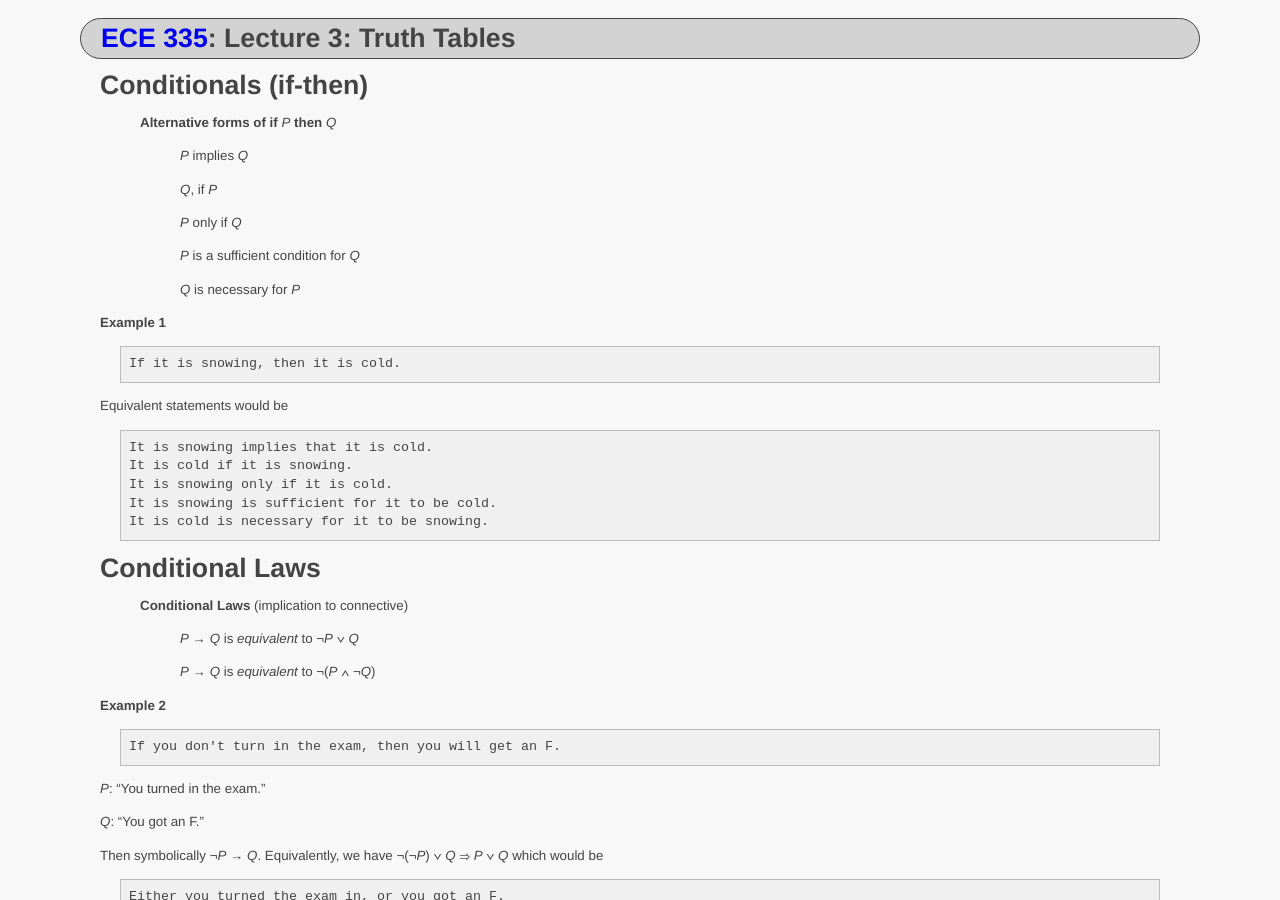
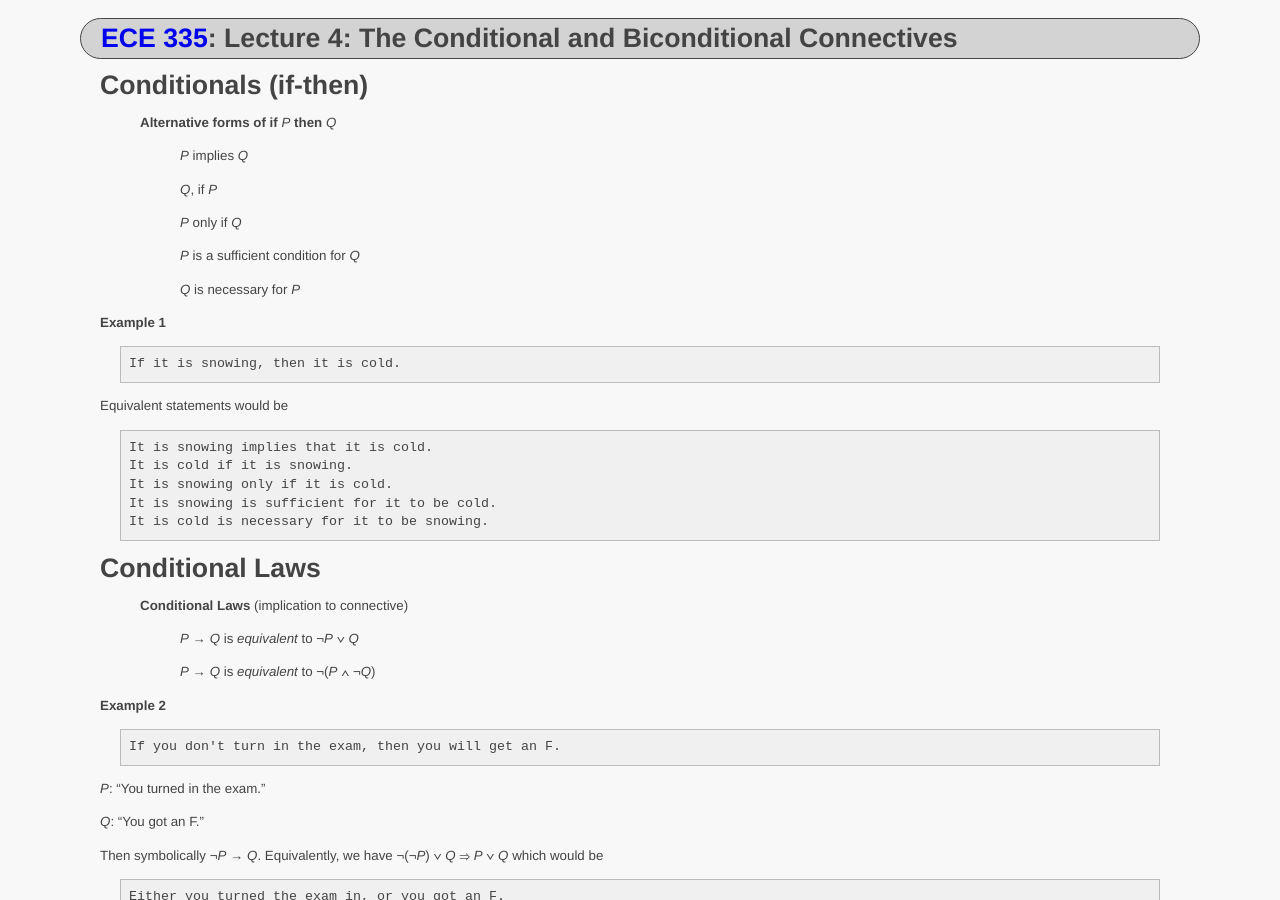
Before and after one commit to ycpcs/ece335-summer2019, a Jekyll site: the page built from lectures/lecture04.md, in a window 1280 px wide and 900 px high. Built offline with Jekyll 4.4.1, drawn with Linux system fonts in a browser that asks for light colours.

Commit message:
fix lecture 4
fix lecture 4

```diff
--- a/lectures/lecture04.md
+++ b/lectures/lecture04.md
@@ -1,6 +1,6 @@
 ---
 layout: default
-title: "Lecture 3: Truth Tables"
+title: "Lecture 4: The Conditional and Biconditional Connectives"
 ---
 
 Conditionals (if-then)
```
